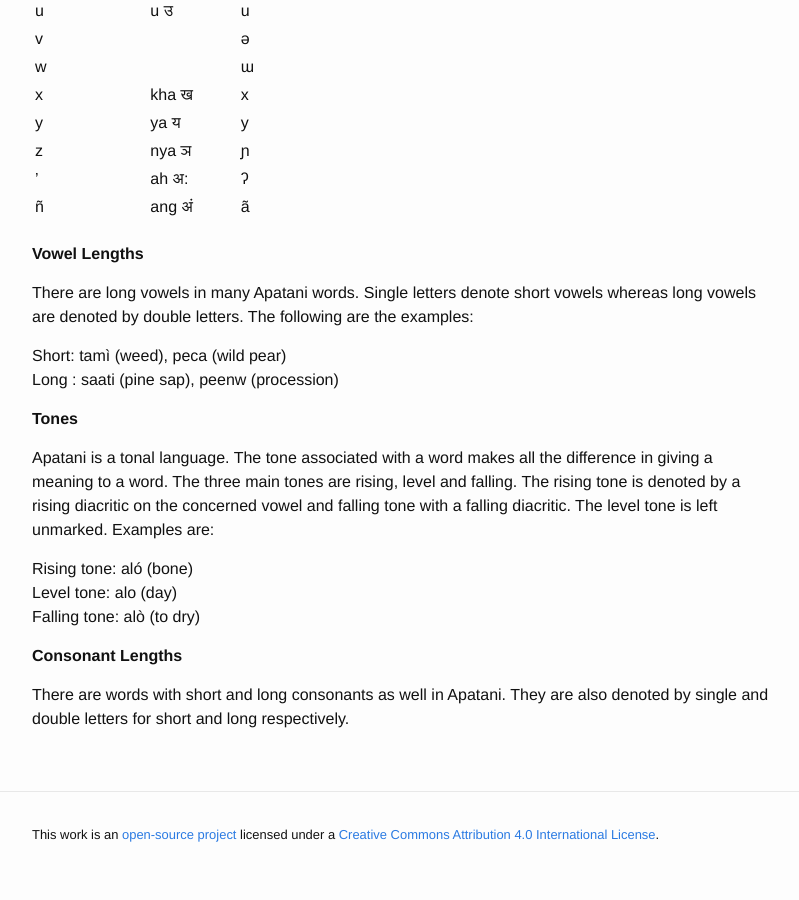
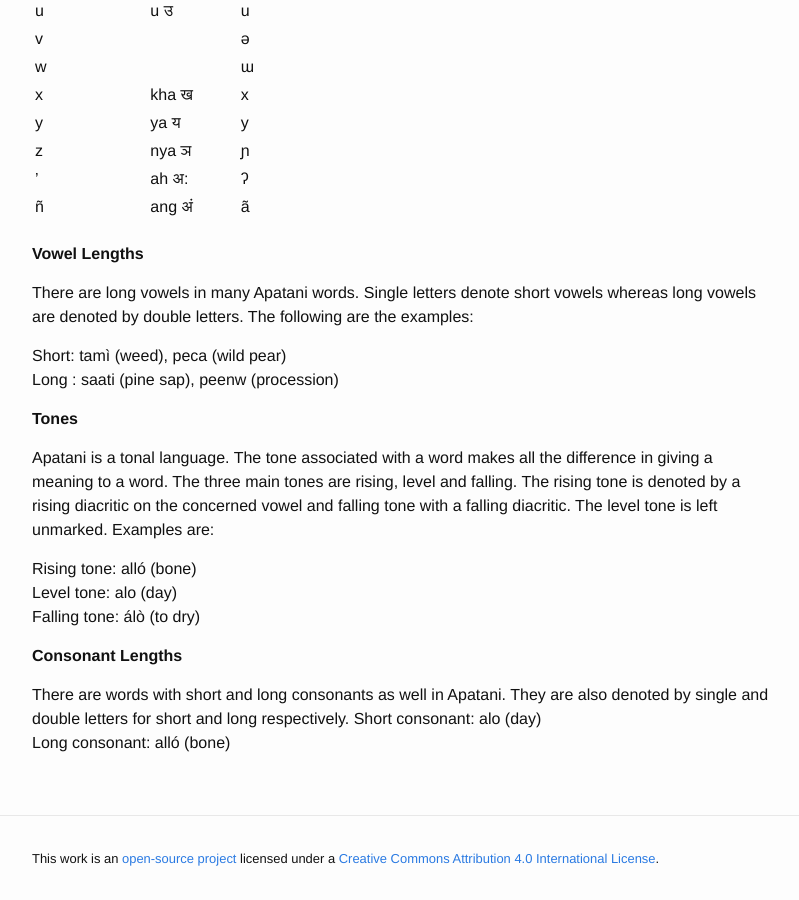
Before and after one commit to hacksparrow/language.apatani.org, a Jekyll site: the page built from alphabets.md, in a window 1280 px wide and 900 px high, scrolled down 3393 px. Shown: the whole window, without its empty margins (238-1037 px from the left). Built offline with Jekyll 4.4.1, drawn with Linux system fonts in a browser that asks for light colours; nearby versions of some CDN libraries; before the commit the page ends 4269 px from its top, so only the background shows below that; some of the changed text lies outside the part shown.

Commit message:
Update alphabets.md

```diff
--- a/alphabets.md
+++ b/alphabets.md
@@ -16,7 +16,7 @@
 | <i class="fa fa-volume-off"></i> E e             | ए          | Emo (Pady) <br> Leñbo (Road)         |
 | <i class="fa fa-volume-off"></i> I i             | इ          | Imi (Sleep) <br> Adiñ (Head)         |
 | <i class="fa fa-volume-off"></i> O o             | अो        | O (Local Beer) <br> Hogya (Leopard)  |
-| <i class="fa fa-volume-off"></i> U u             | उ          | Uì (Spirit) <br> Puulúu (White)        |
+| <i class="fa fa-volume-off"></i> U u             | उ          | Uì (Spirit) <br> Pulu (White)        |
 
 The following symbols are used as additional vowels with modified usage in Apatani alphabet:
 {: random=attribute }
@@ -54,7 +54,7 @@
 | <i class="fa fa-volume-off"></i> C c    | च          | Ciru' (Pocket) <br> Pacu (Chick)     |
 | <i class="fa fa-volume-off"></i> F f    | ल्य         | Firotoko (Uvula) <br> Afo (Tongue)   |
 | <i class="fa fa-volume-off"></i> Q q    | ङ          | Qwi (Fish) <br> Pequ (Barbet)        |
-| <i class="fa fa-volume-off"></i> X x    | ख          | Xui (Sour) <br> Taxw (Squirrel)      |
+| <i class="fa fa-volume-off"></i> X x    | ख          | Xui' (Sour) <br> Taxw (Squirrel)      |
 | <i class="fa fa-volume-off"></i> Z z    | ञ          | Zatu (Knife) <br> Azañ (Year)        |
 
 **C. Special Characters**
@@ -132,12 +132,15 @@
 
 Apatani is a tonal language. The tone associated with a word makes all the difference in giving a meaning to a word. The three main tones are rising, level and falling. The rising tone is denoted by a rising diacritic on the concerned vowel and falling tone with a falling diacritic. The level tone is left unmarked. Examples are:
 
-Rising tone: aló (bone)
+Rising tone: alló (bone)
 <br>
 Level tone: alo (day)
 <br>
-Falling tone: alò (to dry)
+Falling tone: álò (to dry)
 
 **Consonant Lengths**
 
 There are words with short and long consonants as well in Apatani. They are also denoted by single and double letters for short and long respectively.
+Short consonant: alo (day)
+<br>
+Long consonant: alló (bone)
```
